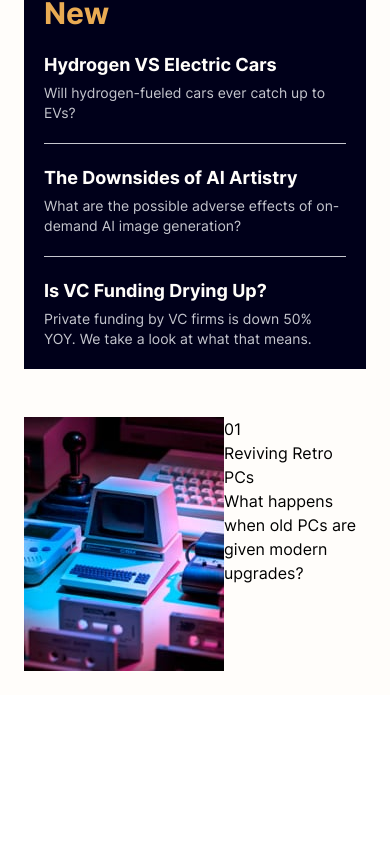
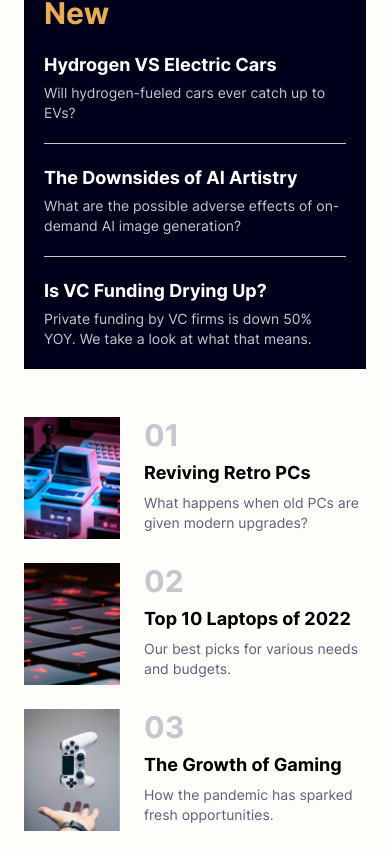
Before and after one commit to ryangholland/news-homepage, a React (Vite) app: page / in a window 390 px wide. Shown: the part 732-1587 px from the top of the page. Before the commit the page ends 1427 px from the top, so only its background shows below. Built offline with nearby package versions, Linux system fonts and the light colour scheme.

Commit message:
Complete static structure and styling for mobile design

```diff
--- a/src/App.jsx
+++ b/src/App.jsx
@@ -54,13 +54,47 @@ function App() {
         </div>
       </section>
 
-      <section>
-        <div className="flex">
-          <img src="/image-retro-pcs.jpg" alt="Retro PCs" />
-          <div>
-            <h2>01</h2>
-            <h3>Reviving Retro PCs</h3>
-            <p>What happens when old PCs are given modern upgrades?</p>
+      <section className="grid gap-6">
+        <div className="flex gap-6">
+          <img
+            src="/image-retro-pcs.jpg"
+            alt="Retro PCs"
+            className="w-24 object-cover"
+          />
+          <div className="grid">
+            <h2 className="text-grayishBlue text-3xl font-bold">01</h2>
+            <h3 className="font-bold text-lg">Reviving Retro PCs</h3>
+            <p className="text-darkGrayishBlue text-sm">
+              What happens when old PCs are given modern upgrades?
+            </p>
+          </div>
+        </div>
+        <div className="flex gap-6">
+          <img
+            src="/image-top-laptops.jpg"
+            alt="Retro PCs"
+            className="w-24 object-cover"
+          />
+          <div className="grid">
+            <h2 className="text-grayishBlue text-3xl font-bold">02</h2>
+            <h3 className="font-bold text-lg">Top 10 Laptops of 2022</h3>
+            <p className="text-darkGrayishBlue text-sm">
+              Our best picks for various needs and budgets.
+            </p>
+          </div>
+        </div>
+        <div className="flex gap-6">
+          <img
+            src="/image-gaming-growth.jpg"
+            alt="Retro PCs"
+            className="w-24 object-cover"
+          />
+          <div className="grid">
+            <h2 className="text-grayishBlue text-3xl font-bold">03</h2>
+            <h3 className="font-bold text-lg">The Growth of Gaming</h3>
+            <p className="text-darkGrayishBlue text-sm">
+              How the pandemic has sparked fresh opportunities.
+            </p>
           </div>
         </div>
       </section>
--- a/src/index.css
+++ b/src/index.css
@@ -22,3 +22,12 @@ a {
   font-family: "Inter";
   src: url("../public/Inter-VariableFont_slnt\,wght.ttf");
 }
+
+img,
+picture,
+video,
+canvas,
+svg {
+  display: block;
+  max-width: 100%;
+}
```
